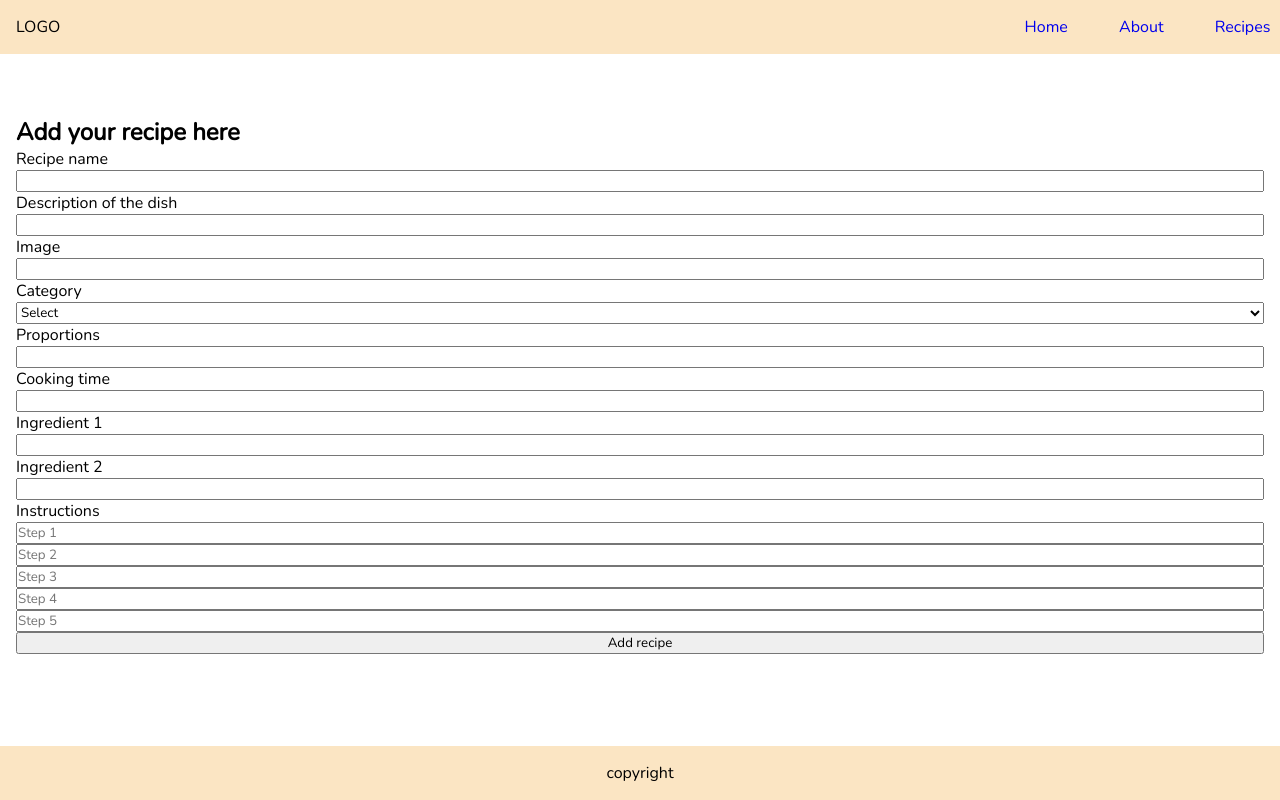
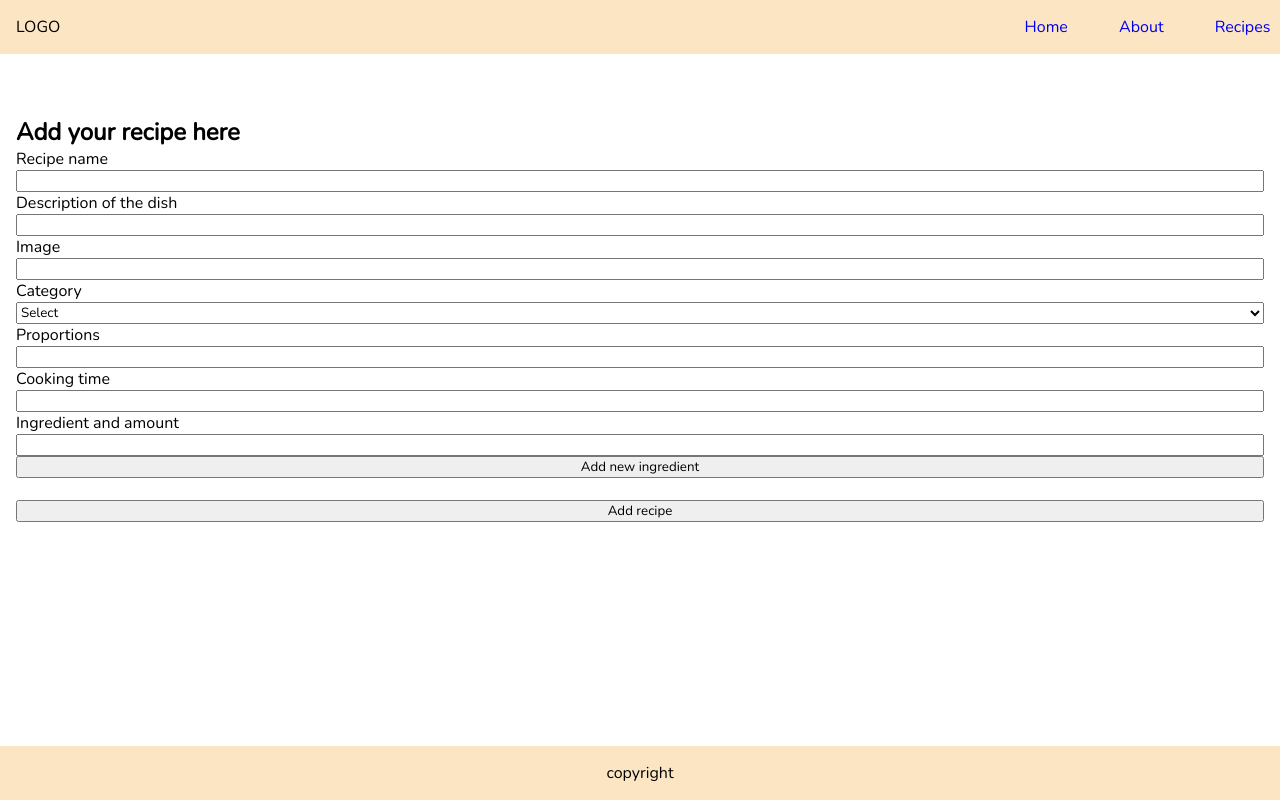
Before and after one commit to Sallaeliisa/Recipe_app, a React (Create React App) app: page /recipes/new in a window 1280 px wide. Built offline with nearby package versions, Linux system fonts and the light colour scheme; data requests are answered from the project's data file.

Commit message:
recipe app add ingredients

```diff
--- a/src/Components/Components_CSS/Recipes.css
+++ b/src/Components/Components_CSS/Recipes.css
@@ -55,3 +55,8 @@
 .singleRecipe img {
     width: 300px;
 }
+
+#moreIngredients input {
+    display: block;
+    width: 100%;
+}
--- a/src/Components/Form.js
+++ b/src/Components/Form.js
@@ -1,37 +1,93 @@
 import React from "react";
+import { useState, useEffect } from 'react';
 import "./Components_CSS/Form.css";
 
-const Form = ({ change, submit }) => {
+const Form = () => {
+  const [newRecipe, setNewRecipe] = useState({
+    name: "",
+    image: "",
+    description: "",
+    recipeYield: "",
+    totalTime: "",
+    recipeIngredients: [],
+    recipeInstructions: [],
+});
+
+//   const [instructions, setInstructions] = useState([
+//     { id: "", name: "", text: "" },
+// ]);
+
+const changeHandler = (e) => {
+  setNewRecipe({
+    ...newRecipe, [e.target.id]: e.target.value
+  });
+  console.log(newRecipe);
+}
+
+const addIngredient = (e) => {
+  newRecipe.recipeIngredients.push(e.target.value);
+}
+
+const addIngredientLine = (event) => {
+  event.preventDefault();
+  const newLine = document.createElement('INPUT');
+  newLine.id = 'recipeIngredients';
+  newLine.onchange = addIngredient;
+  document.getElementById("moreIngredients").appendChild(newLine);
+
+}
+
+
+  const submitRecipe = (e) => {
+    e.preventDefault();
+    const requestOptions = {
+      method: "POST",
+      headers: { "content-type": "application/json" },
+      body: JSON.stringify(newRecipe),
+    };
+    fetch("http://localhost:3001/recipe", requestOptions);
+    alert("Recipe is posted", window.location.reload());
+  };
+
+
   return (
-    <form onSubmit={submit}>
+    <form onSubmit={submitRecipe}>
       <h1>Add your recipe here</h1>
       <label>Recipe name</label>
-      <input type="text" id="name" onChange={change} />
+      <input type="text" id="name" onChange={changeHandler} />
       <label>Description of the dish</label>
-      <input type="text" id="description" onChange={change} />
+      <input type="text" id="description" onChange={changeHandler} />
       <label>Image</label>
-      <input type="url" id="image" onChange={change} />
+      <input type="url" id="image" onChange={changeHandler} />
       <label>Category</label>
-      <select id="recipeCategory" onChange={change}>
+      <select id="recipeCategory" onChange={changeHandler}>
         <option value="select">Select</option>
         <option value="main dish">Main dish</option>
         <option value="side dish">Side dish</option>
         <option value="dessert">Dessert</option>
       </select>
       <label>Proportions</label>
-      <input type="text" id="recipeYield" onChange={change} />
+      <input type="text" id="recipeYield" onChange={changeHandler} />
       <label>Cooking time</label>
-      <input type="text" id="totalTime" onChange={change} />
-      <label>Ingredient 1</label>
-      <input type="text" id="ingredient1" onChange={change} />
+      <input type="text" id="totalTime" onChange={changeHandler} />
+      <label>Ingredient and amount</label>
+      <input type="text" id="recipeIngredients" onChange={addIngredient} />
+      <div id="moreIngredients"></div>
+      <button onClick={addIngredientLine}>Add new ingredient</button>
+      <br></br>
+
+
+      {
+      /* <label>Ingredient 1</label>
+      <input type="text" id="ingredient1" onChange={changeHandler} />
       <label>Ingredient 2</label>
-      <input type="text" id="ingredient2" onChange={change} />
+      <input type="text" id="ingredient2" onChange={changeHandler} />
       <label>Instructions</label>
       <input type="text" id="recipeInstructions" placeholder="Step 1" onChange={change} />
       <input type="text" id="recipeInstructions" placeholder="Step 2" onChange={change} />
       <input type="text" id="recipeInstructions" placeholder="Step 3" onChange={change} />
       <input type="text" id="recipeInstructions" placeholder="Step 4" onChange={change} />
-      <input type="text" id="recipeInstructions" placeholder="Step 5" onChange={change} />
+      <input type="text" id="recipeInstructions" placeholder="Step 5" onChange={change} /> */}
 
       <button type="submit">Add recipe</button>
     </form>
--- a/src/Components/Recipes.js
+++ b/src/Components/Recipes.js
@@ -10,7 +10,6 @@ import "./Components_CSS/searchArea.css";
 class Recipes extends Component {
   state = {
     recipe: [],
-    newRecipe: [],
     searchInput: "",
   };
 
@@ -26,11 +25,6 @@ class Recipes extends Component {
     });
   };
 
-  setNewRecipe = (e) => {
-    this.setState({
-      newRecipe: { ...this.state.newRecipe, [e.target.id]: e.target.value },
-    });
-  };
 
   render() {
     const recipeFilter = this.state.recipe.filter((recipe) => {
@@ -53,23 +47,12 @@ class Recipes extends Component {
       );
     });
 
-    const submitRecipe = (e) => {
-      e.preventDefault();
-      const requestOptions = {
-        method: "POST",
-        headers: { "content-type": "application/json" },
-        body: JSON.stringify(this.state.newRecipe),
-      };
-      fetch("http://localhost:3001/recipe", requestOptions);
-      alert("Recipe is posted", window.location.reload());
-      console.log(this.state.newRecipe);
-    };
 
     return (
       <section>
         <Switch>
           <Route path="/recipes/new">
-            <Form change={this.setNewRecipe} submit={submitRecipe} />
+            <Form />
           </Route>
           <Route path="/recipes/:id">
             <SingleRecipe />
```
Also changed, not shown: recipe.json (line endings or trailing spaces).
